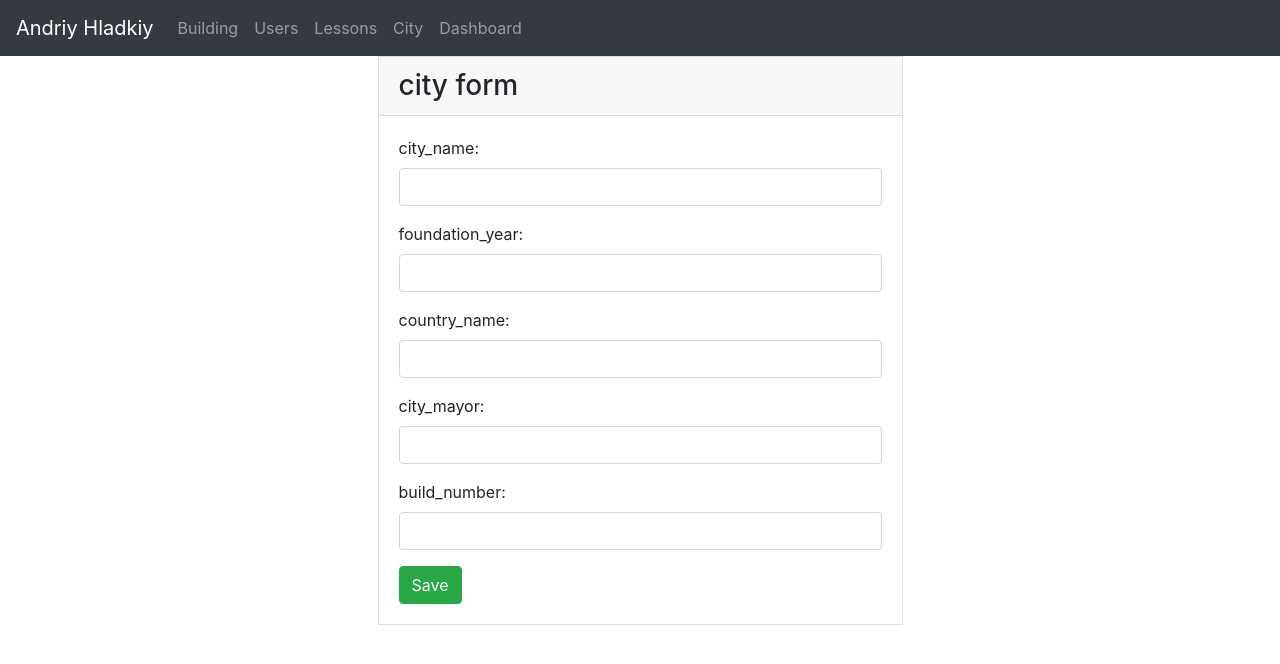
After one commit to khl1956/lab2, a Flask app: page /new_city in a window 1280 px wide. The commit adds this page. Shown: the top 664 px of the page. Run offline with Flask 2, Linux system fonts and the light colour scheme; parts of the project's set-up code (start-up, migrations or seed data) failed here and were passed over; some libraries are stand-ins or nearby versions.

Commit message:
my lab zahist

```diff
--- a/app.py
+++ b/app.py
@@ -1,6 +1,6 @@
 from flask import Flask, render_template, request, redirect, url_for
 from flask_sqlalchemy import SQLAlchemy
-from forms.user_form import BuildingForm, UsersForm, LessonForm, BuildingForm1, UsersForm1, LessonForm1
+from forms.user_form import BuildingForm, UsersForm, LessonForm, BuildingForm1, UsersForm1, LessonForm1, CityForm, CityForm1
 
 import plotly.graph_objs as go
 import plotly
@@ -15,16 +15,16 @@ from sqlalchemy.sql import func
 app = Flask(__name__)
 app.secret_key = 'key'
 
-ENV = 'prod'
+ENV = 'dev'
 if ENV == 'dev':
     app.debug = True
-    app.config['SQLALCHEMY_DATABASE_URI'] = 'postgresql://postgres:1@localhost/test'
+    app.config['SQLALCHEMY_DATABASE_URI'] = 'postgresql://postgres:1@localhost/laba_2'
 else:
     app.debug = False
     app.config[
         'SQLALCHEMY_DATABASE_URI'] = 'postgres://fhehffwmvlzkku:e4e9539062e2cd4765550e4ad36e835e630b2d4b442504998f870733d03df2a0@ec2-79-125-2-142.eu-west-1.compute.amazonaws.com:5432/d1jhdnlc95ioeq'
 
-#app.config['SQLALCHEMY_DATABASE_URI'] = 'postgresql://postgres:1@localhost/test'
+
 
 app.config['SQLALCHEMY_TRACK_MODIFICATIONS'] = False
 
@@ -39,6 +39,24 @@ class ormBuilding(db.Model):
     floors_number = db.Column(db.String(50), nullable=False)
 
     Lesson_ = db.relationship('ormLesson')
+    city_name = db.relationship('ormCity', secondary='city_has_building')
+
+
+class ormCity(db.Model):
+    __tablename__ = 'City'
+
+    city_name = db.Column(db.String(50), primary_key=True)
+    foundation_year = db.Column(db.String(50), nullable=False)
+    country_name = db.Column(db.String(50), nullable=False)
+    city_mayor = db.Column(db.String(50), nullable=False)
+
+    build_number = db.relationship('ormBuilding', secondary='city_has_building')
+
+class cityHasBuilding(db.Model):
+    __tablename__ = 'city_has_building'
+    build_number = db.Column(db.String(20), db.ForeignKey('Building.build_number'), primary_key=True)
+    city_name = db.Column(db.String, db.ForeignKey('City.city_name'), primary_key=True)
+
 
 
 class ormUsers(db.Model):
@@ -54,6 +72,7 @@ class ormUsers(db.Model):
     lesson_name = db.Column(db.String(20), db.ForeignKey('Lesson.lesson_name'), nullable=False)
 
 
+
 class ormLesson(db.Model):
     __tablename__ = 'Lesson'
 
@@ -66,29 +85,41 @@ class ormLesson(db.Model):
 
 db.create_all()
 
-# db.session.query(ormUsers).delete()
-# db.session.query(ormLesson).delete()
-# db.session.query(ormBuilding).delete()
-#
-# User1 = ormUsers(user_id = 1, user_name ='Andriy', user_surname ='Hladkiy', user_email ='andriyha98@gmail.com', user_groupe ='KM-63', user_faculty ='FMA', user_course ='4', lesson_name ='matan')
-# User2 = ormUsers(user_id = 2, user_name ='Ihor', user_surname ='Riasik', user_email ='riasik99@gmail.com', user_groupe ='KM-63', user_faculty ='FMA', user_course ='4', lesson_name ='matan')
-# User3 = ormUsers(user_id = 3, user_name ='Alex', user_surname ='Buc', user_email ='buc99@gmail.com', user_groupe ='KM-63', user_faculty ='FMA', user_course ='4', lesson_name ='matan')
-# Building1 =ormBuilding(build_number = '14', build_address='politehnichna 14', floors_number='72')
-# Building2 =ormBuilding(build_number = '7', build_address='politehnichna 21', floors_number='302')
-# Building3 =ormBuilding(build_number = '15', build_address='politehnichna 16', floors_number='95')
-# Lesson1 = ormLesson(lesson_name = 'matan', classroom_number = '95', build_number = '15')
-# Lesson2 = ormLesson(lesson_name = 'db', classroom_number = '72', build_number = '14')
-# Lesson3 = ormLesson(lesson_name = 'ekonomika', classroom_number = '302', build_number = '7')
-# Lesson1.Users__.append(User1)
-# Lesson1.Users__.append(User3)
-# Lesson1.Users__.append(User2)
-# Building3.Lesson_.append(Lesson1)
-# Building1.Lesson_.append(Lesson2)
-# Building2.Lesson_.append(Lesson3)
-# db.session.add_all([User1,User2,User3])
-# db.session.add_all([Building1,Building2,Building3])
-# db.session.add_all([Lesson1,Lesson2,Lesson3])
-# db.session.commit()
+db.session.query(ormUsers).delete()
+db.session.query(ormLesson).delete()
+db.session.query(ormBuilding).delete()
+db.session.query(ormCity).delete()
+
+User1 = ormUsers(user_id = 1, user_name ='Andriy', user_surname ='Hladkiy', user_email ='andriyha98@gmail.com', user_groupe ='KM-63', user_faculty ='FMA', user_course ='4', lesson_name ='matan')
+User2 = ormUsers(user_id = 2, user_name ='Ihor', user_surname ='Riasik', user_email ='riasik99@gmail.com', user_groupe ='KM-63', user_faculty ='FMA', user_course ='4', lesson_name ='matan')
+User3 = ormUsers(user_id = 3, user_name ='Alex', user_surname ='Buc', user_email ='buc99@gmail.com', user_groupe ='KM-63', user_faculty ='FMA', user_course ='4', lesson_name ='matan')
+Building1 =ormBuilding(build_number = '14', build_address='politehnichna 14', floors_number='72')
+Building2 =ormBuilding(build_number = '7', build_address='politehnichna 21', floors_number='302')
+Building3 =ormBuilding(build_number = '15', build_address='politehnichna 16', floors_number='95')
+Lesson1 = ormLesson(lesson_name = 'matan', classroom_number = '95', build_number = '15')
+Lesson2 = ormLesson(lesson_name = 'db', classroom_number = '72', build_number = '14')
+Lesson3 = ormLesson(lesson_name = 'ekonomika', classroom_number = '302', build_number = '7')
+City1 = ormCity(city_name = 'Kiev', foundation_year = '1000', country_name = 'Ukraine', city_mayor = 'Klichko', build_number = '15')
+City2 = ormCity(city_name = 'Sokiryani', foundation_year = '1500', country_name = 'Ukraine', city_mayor = 'Ravlik', build_number = '15')
+City3 = ormCity(city_name = 'Milan', foundation_year = '850', country_name = 'Italy', city_mayor = 'hz kto', build_number = '15')
+
+
+Lesson1.Users__.append(User1)
+Lesson1.Users__.append(User3)
+Lesson1.Users__.append(User2)
+Building3.Lesson_.append(Lesson1)
+Building1.Lesson_.append(Lesson2)
+Building2.Lesson_.append(Lesson3)
+Lesson1.Users__.append(User1)
+Lesson1.Users__.append(User3)
+Lesson1.Users__.append(User2)
+db.session.add_all([User1,User2,User3])
+db.session.add_all([Building1,Building2,Building3])
+db.session.add_all([Lesson1,Lesson2,Lesson3])
+db.session.add_all([City1,City2,City3])
+
+
+db.session.commit()
 
 
 
@@ -373,5 +404,80 @@ def dashboard():
 
 #     =================================================================================================
 
+@app.route('/city', methods=['GET'])
+def city():
+    result = db.session.query(ormCity).all()
+
+    return render_template('city.html', users=result)
+
+
+@app.route('/new_city', methods=['POST', 'GET'])
+def new_city():
+    form = CityForm()
+
+    if request.method == 'POST':
+        if form.validate() == True:
+            ok = ormUsers(
+                city_name=form.city_name.data,
+                foundation_year=form.foundation_year.data,
+                country_name=form.country_name.data,
+                city_mayor=form.city_mayor.data,
+                build_number=form.build_number.data,
+
+            )
+            db.session.add(ok)
+            db.session.commit()
+
+
+            return redirect(url_for('city'))
+        else:
+            return render_template('ok.html', form=form, form_name="ok")
+
+    elif request.method == 'GET':
+        return render_template('city_form.html', form=form, form_name="city form")
+
+
+@app.route('/edit_city/<string:x>', methods=['GET', 'POST'])
+def edit_city(x):
+    form = CityForm1()
+    user = db.session.query(ormCity).filter(ormCity.city_name == x).one()
+
+    if request.method == 'GET':
+
+        # fill form and send to user
+        form.city_name.data = city.city_name
+        form.foundation_year.data = city.foundation_year
+        form.country_name.data = city.country_name
+        form.city_mayor.data = city.city_mayor
+
+
+        return render_template('city_form1.html', form=form, form_name="Edit city")
+
+    else:
+
+        if form.validate() == False:
+            city.foundation_year = form.foundation_year.data
+            city.country_name = form.country_name.data
+            city.city_mayor = form.city_mayor.data
+
+            db.session.commit()
+
+            # return redirect('/user')
+            return render_template('OK.html')
+        else:
+            return render_template('city_form1.html', form=form, form_name="Edit city")
+
+
+@app.route('/delete_city/<string:x>', methods=['GET'])
+def delete_city(x):
+    result = db.session.query(ormCity).filter(ormCity.city_name == x).one()
+
+    db.session.delete(result)
+    db.session.commit()
+
+    return render_template('OK.html')
+
+
+
 if __name__ == '__main__':
     app.run(debug=True)
--- a/forms/user_form.py
+++ b/forms/user_form.py
@@ -148,3 +148,48 @@ class LessonForm1(Form):
     ])
 
     submit = SubmitField("Save")
+
+
+
+
+class CityForm(Form):
+    city_name = StringField("city_name: ", [
+        validators.DataRequired("Please enter city_name.")
+    ])
+
+    foundation_year = StringField("foundation_year: ", [
+        validators.DataRequired("Please enter foundation_year."),
+        validators.Length(1, 20, "Name should be from 1 to 20 symbols")
+    ])
+
+    country_name = StringField("country_name: ", [
+        validators.DataRequired("Please enter country_name."),
+        validators.Length(1, 20, "Name should be from 1 to 20 symbols")])
+
+    city_mayor = StringField("city_mayor: ", [
+        validators.Email("Please enter city_mayor."),
+        validators.Length(1, 40, "Name should be from 1 to 40 symbols")])
+
+    build_number = StringField("build_number: ", [
+        validators.DataRequired("Please enter your build_number."),
+        validators.Length(1, 30, "Name should be from 1 to 30 symbols")])
+
+
+
+    submit = SubmitField("Save")
+
+
+class CityForm1(Form):
+
+
+    foundation_year = StringField("foundation_year: ", [
+        validators.DataRequired("Please enter foundation_year."),
+        validators.Length(1, 20, "Name should be from 1 to 20 symbols")
+    ])
+
+    country_name = StringField("country_name: ", [
+        validators.DataRequired("Please enter country_name."),
+        validators.Length(1, 20, "Name should be from 1 to 20 symbols")])
+
+
+    submit = SubmitField("Save")
--- /dev/null
+++ b/templates/city_form.html
@@ -0,0 +1,105 @@
+{% extends "index.html" %}
+
+{% block content %}
+
+    <!--https://www.codeply.com/go/nhbdi2FkJm-->
+
+
+    <div class="col-md-6 mx-auto">
+
+        <!-- form card login -->
+        <div class="card rounded-0">
+
+            <div class="card-header">
+                <h3 class="mb-0">{{ form_name }}</h3>
+            </div>
+            <div class="card-body">
+
+                <form class="form" action="/new_city" method=post>
+                    {{ form.hidden_tag() }}
+
+
+                    <div class="form-group">
+                        {{ form.city_name.label }}
+                        {{ form.city_name(class_="form-control") }}
+
+                        {% if form.city_name.errors %}
+                            <div class="alert alert-danger" role="alert">
+                                {% for message in form.city_name.errors %}
+                                    <div>{{ message }}</div>
+                                {% endfor %}
+                            </div>
+                        {% endif %}
+                    </div>
+
+
+                    <div class="form-group">
+                        {{ form.foundation_year.label }}
+                        {{ form.foundation_year(class_="form-control") }}
+
+                        {% if form.foundation_year.errors %}
+                            <div class="alert alert-danger" role="alert">
+                                {% for message in form.foundation_year.errors %}
+                                    <div>{{ message }}</div>
+                                {% endfor %}
+                            </div>
+                        {% endif %}
+                    </div>
+
+                    <div class="form-group">
+                        {{ form.country_name.label }}
+                        {{ form.country_name(class_="form-control") }}
+
+                        {% if form.country_name.errors %}
+                            <div class="alert alert-danger" role="alert">
+                                {% for message in form.country_name.errors %}
+                                    <div>{{ message }}</div>
+                                {% endfor %}
+                            </div>
+                        {% endif %}
+                    </div>
+
+                    <div class="form-group">
+                        {{ form.city_mayor.label }}
+                        {{ form.city_mayor(class_="form-control") }}
+
+                        {% if form.city_mayor.errors %}
+                            <div class="alert alert-danger" role="alert">
+                                {% for message in form.city_mayor.errors %}
+                                    <div>{{ message }}</div>
+                                {% endfor %}
+                            </div>
+                        {% endif %}
+                    </div>
+
+                    <div class="form-group">
+                        {{ form.build_number.label }}
+                        {{ form.build_number(class_="form-control") }}
+
+
+                        {% if form.build_number.errors %}
+                            <div class="alert alert-danger" role="alert">
+                                {% for message in form.build_number.errors %}
+                                    <div>{{ message }}</div>
+                                {% endfor %}
+                            </div>
+                        {% endif %}
+                    </div>
+
+
+
+
+                    {{ form.submit(class_="btn btn-success") }}
+                </form>
+            </div>
+            <!--/card-block-->
+        </div>
+        <!-- /form card login -->
+
+    </div>
+
+
+
+
+
+{% endblock %}
--- a/templates/index.html
+++ b/templates/index.html
@@ -23,6 +23,7 @@
     <li class="nav-item"><a class="nav-link" href="/building">Building</a></li>
     <li class="nav-item"><a class="nav-link" href="/user">Users</a></li>
     <li class="nav-item"><a class="nav-link" href="/lesson">Lessons</a></li>
+    <li class="nav-item"><a class="nav-link" href="/city">City</a></li>
     <li class="nav-item"><a class="nav-link" href="/dashboard">Dashboard</a></li>
 
   </ul>
```
Also changed, not shown: templates/city.html (added, +41 -0 lines), templates/city_form1.html (added, +67 -0 lines).
